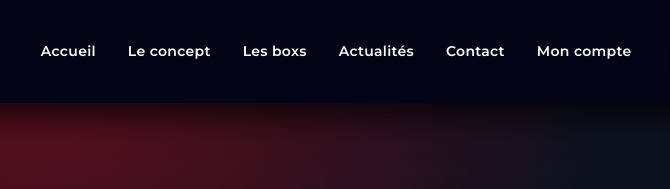
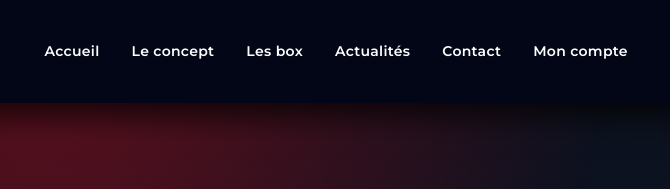
Before and after one commit to SingboxKara/site-reservation-qr, a website: page index.html in a window 1280 px wide. Shown: the top 189 px of the page, 355-1025 px from the left. Drawn offline with nearby package versions, Linux system fonts and the light colour scheme.

Commit message:
Update index.html

```diff
--- a/index.html
+++ b/index.html
@@ -1006,7 +1006,7 @@
         <ul>
           <li><a href="index.html">Accueil</a></li>
           <li><a href="concept.html">Le concept</a></li>
-          <li><a href="boxs.html">Les boxs</a></li>
+          <li><a href="box.html">Les box</a></li>
           <li><a href="actualites.html">Actualités</a></li>
           <li><a href="contact.html">Contact</a></li>
           <li><a href="mon-compte.html">Mon compte</a></li>
@@ -1030,7 +1030,7 @@
     <ul>
       <li><a href="index.html">Accueil</a></li>
       <li><a href="concept.html">Le concept</a></li>
-      <li><a href="boxs.html">Les boxs</a></li>
+      <li><a href="box.html">Les box</a></li>
       <li><a href="actualites.html">Actualités</a></li>
       <li><a href="contact.html">Contact</a></li>
       <li><a href="mon-compte.html">Mon compte</a></li>
```
